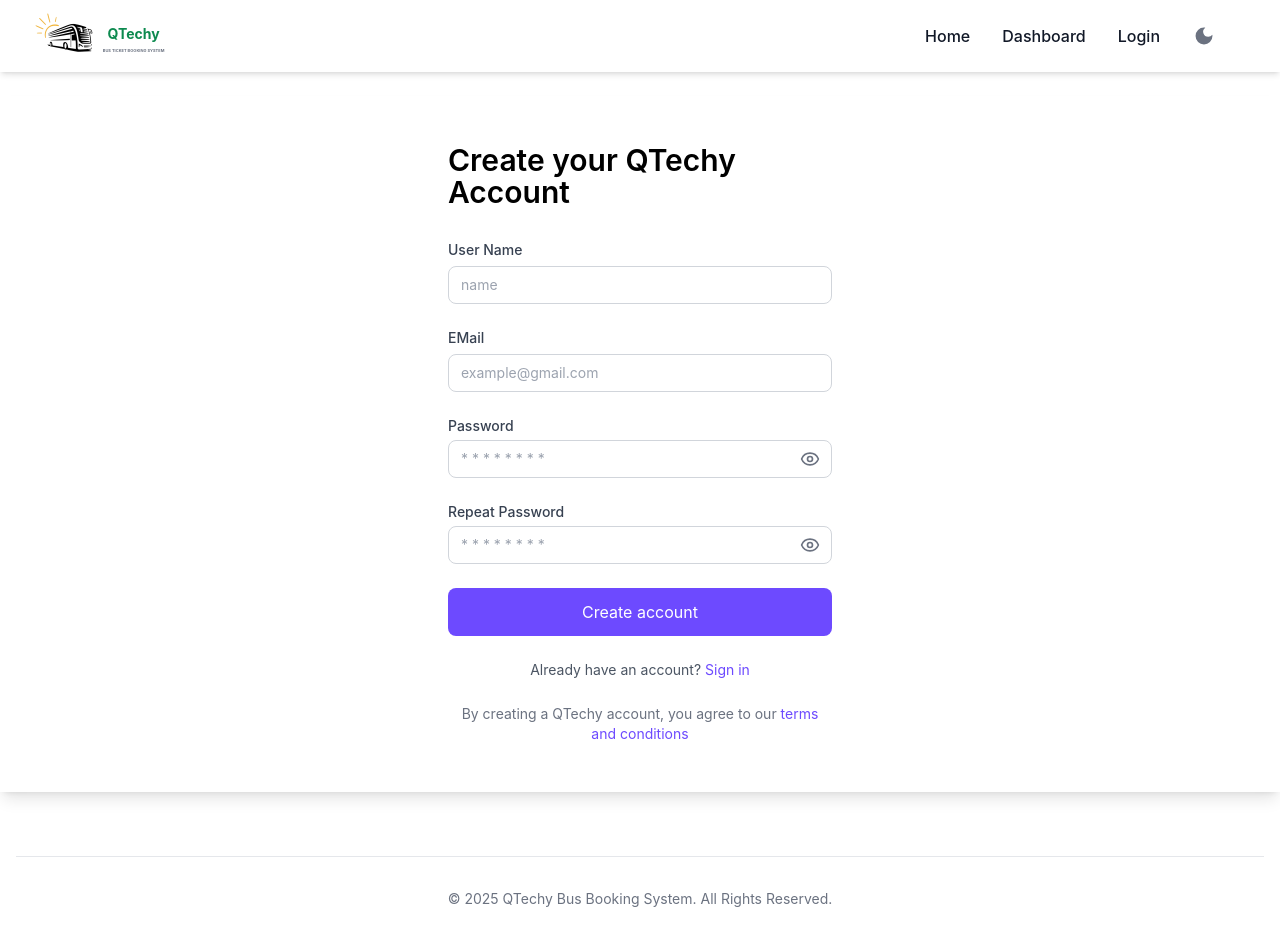
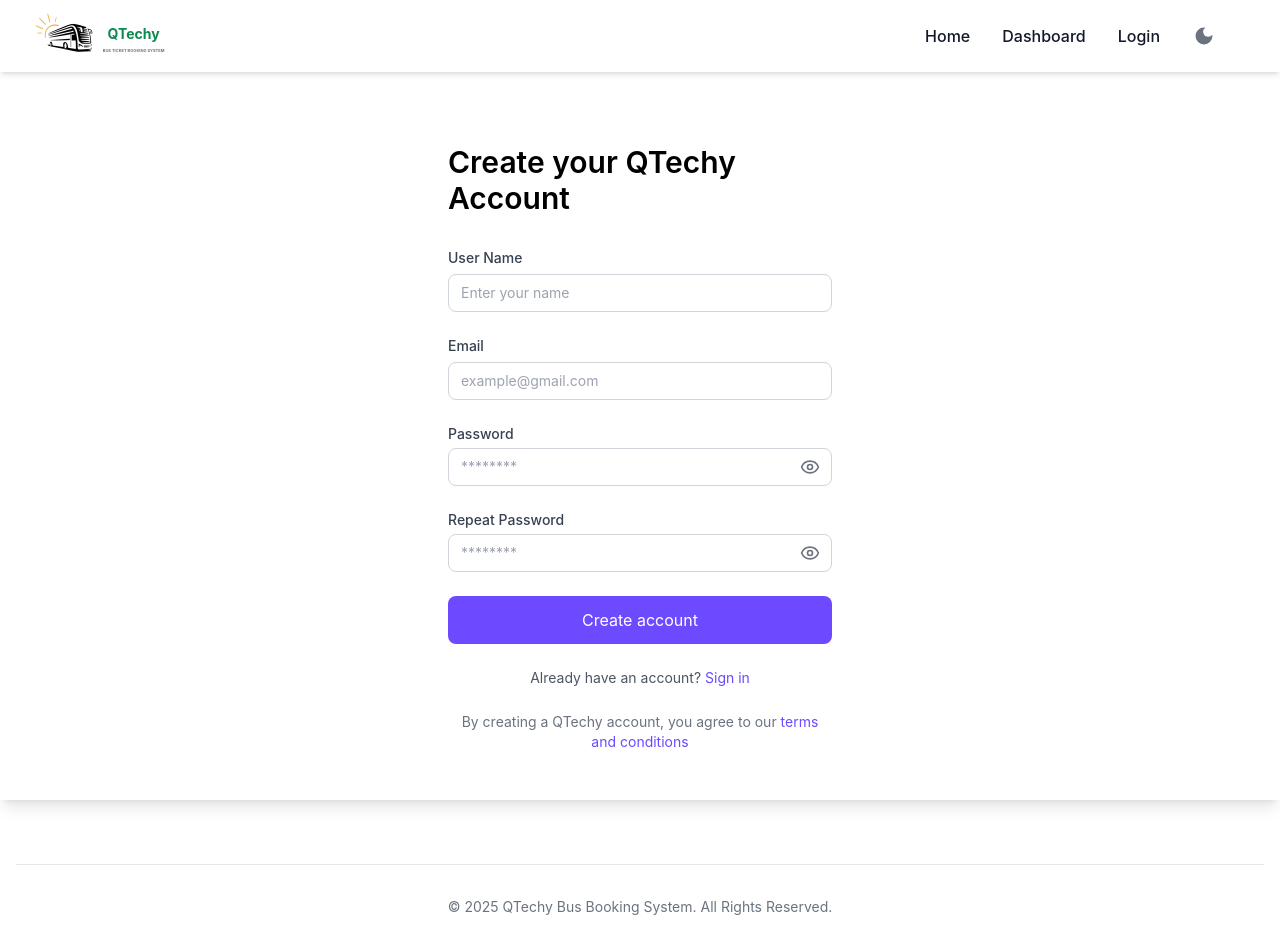
Before and after one commit to VinKrishanth/bus-ticket-booking-app, a React (Vite) app in the folder bus-booking-client/: page /bus-booking/register in a window 1280 px wide. Built offline with nearby package versions, Linux system fonts and the light colour scheme; what tailwind-clip-path would draw is missing.

Commit message:
Modified the AuthForm

```diff
--- a/bus-booking-client/package.json
+++ b/bus-booking-client/package.json
@@ -25,6 +25,7 @@
     "react-redux": "^9.2.0",
     "react-router-dom": "^7.1.1",
     "react-tilt": "^1.0.2",
+    "react-toastify": "^11.0.3",
     "react-vertical-timeline-component": "^3.5.3",
     "styled-components": "^6.1.14",
     "tailwind-clip-path": "^1.0.0"
--- a/bus-booking-client/src/components/form/AuthForm.jsx
+++ b/bus-booking-client/src/components/form/AuthForm.jsx
@@ -1,46 +1,65 @@
-import React, { useState } from 'react';
+import React, { useState, useEffect } from 'react';
 import { Link } from 'react-router-dom';
 import AuthInput from '../input/AuthInput';
 import AuthInputIcon from '../input/AuthInputIcon';
+import { useNavigate } from 'react-router-dom';
 
-function AuthForm({authMethod}) {
-    const [formData, setFormData] = useState({
-        user_name: '',
-        email: '',
-        password: '',
-        repeat_password: '',
-    });
+function AuthForm({ authMethod }) {
+    const navigate = useNavigate();
+    const [formData, setFormData] = useState(
+        authMethod === 'register'
+            ? { user_name: '', email: '', password: '', repeat_password: '' }
+            : { user_name: '', password: '' }
+    );
+
     const [showPassword, setShowPassword] = useState(false);
     const [showRepeatPassword, setShowRepeatPassword] = useState(false);
+    const [errors, setErrors] = useState({});
 
-    const [errors, setErrors] = useState({});
-    const [successMessage, setSuccessMessage] = useState('');
-    const [errorMessage, setErrorMessage] = useState('');
+
+    useEffect(() => {
+        if (authMethod === 'register') {
+            setFormData({ user_name: '', email: '', password: '', repeat_password: '' });
+        } else {
+            setFormData({ user_name: '', password: '' });
+        }
+    }, [authMethod]);
+
 
     const inputDataChange = (event) => {
         const { name, value } = event.target;
-        setFormData({
-            ...formData,
+        setFormData((prev) => ({
+            ...prev,
             [name]: value,
-        });
+        }));
     };
+
 
     const handleSubmit = async (event) => {
         event.preventDefault();
         let formErrors = {};
 
-        if (!formData.user_name) {
+        if (!formData.user_name.trim()) {
             formErrors.user_name = 'Name is required';
         }
-        if (!formData.email) {
+        if (!formData.password) {
+            formErrors.password = 'Password is required';
+        } else if (formData.password.length < 6) {
+            formErrors.password = 'Password must be at least 6 characters';
+        }
+
+        if (authMethod === 'register') {
+            if (!formData.email.trim()) {
                 formErrors.email = 'Email is required';
-        }
-        if (!formData.password) {
-            formErrors.password = 'Password  is required';
+            } else if (!/\S+@\S+\.\S+/.test(formData.email)) {
+                formErrors.email = 'Invalid email format';
             }
 
             if (!formData.repeat_password) {
-            formErrors.repeat_password = 'Conform password  is required';
+                formErrors.repeat_password = 'Confirm password is required';
+            } else if (formData.password !== formData.repeat_password) {
+                formErrors.repeat_password = 'Passwords do not match';
+            }
         }
 
         if (Object.keys(formErrors).length > 0) {
@@ -48,72 +67,85 @@ function AuthForm({authMethod}) {
             return;
         }
 
-        console.log(formData);
+        try {
+            let response;
 
-        // try {
-        //     const response = await axiosInstance.post('/api/booking', formData);
-        //     setSuccessMessage(response.data.message);
-        //     setErrorMessage('');
-        //     setFormData({
-        //         user_name: '',
-        //         mobile_number: '',
-        //         nic_number: '',
-        //         email: '',
-        //     });
-        //     setErrors({});
-        // } catch (err) {
-        //     setErrorMessage('Error submitting form');
-        //     setSuccessMessage('');
-        // }
+            if (authMethod === 'register') {
+                response = await fetch('http://localhost:5000/api/register', {
+                    method: 'POST',
+                    headers: { 'Content-Type': 'application/json' },
+                    body: JSON.stringify(formData),
+                });
+            } else {
+                response = await fetch('http://localhost:5000/api/login', {
+                    method: 'POST',
+                    headers: { 'Content-Type': 'application/json' },
+                    body: JSON.stringify({ user_name: formData.user_name, password: formData.password }),
+                });
+            }
+
+            const data = await response.json();
+
+            if (response.ok) {
+                if (authMethod === 'register') {
+                    alert('Registration successful! Redirecting to login...');
+                    navigate('/bus-booking/login');
+                } else {
+                    alert('Login successful!');
+                    navigate('/bus-booking/dashboard'); // Redirect to user dashboard after login
+                }
+            } else {
+                setErrors({ apiError: data.message || 'Something went wrong!' });
+            }
+        } catch (error) {
+            setErrors({ apiError: 'Server error. Please try again later.' });
+        }
     };
-
 
     return (
         <main className="flex-1 flex items-center justify-center p-4 shadow-lg">
-        <div className="rounded-2xl  p-8 w-full max-w-md">
-            {
-                authMethod === 'register' ? (
-                    <h1 className={`text-3xl font-semibold mb-8 sm:text-left text-center tracking-normal leading-8`}>
+            <div className="rounded-2xl p-8 w-full max-w-md">
+                {authMethod === 'register' ? (
+                    <h1 className="text-3xl font-semibold mb-8 sm:text-left text-center">
                         Create your QTechy Account
                     </h1>
-                ) : <div className='flex justify-start items-start flex-col'>
+                ) : (
+                    <div className="flex justify-start items-start flex-col">
                         <h1 className="text-3xl font-bold mb-2">Sign in</h1>
                         <p className="text-gray-600 mb-6">Enter your QTechy Account details.</p>
                     </div>
-            }
-            <form
-                className="space-y-6"
-                onSubmit={handleSubmit}
-            >
+                )}
+
+                <form className="space-y-6" onSubmit={handleSubmit}>
                     <AuthInput
-                    id={`user_name`}
-                    name={`user_name`}
-                    label="user Name"
-                    placeholder={'name'}
+                        id="user_name"
+                        name="user_name"
+                        label="User Name"
+                        placeholder="Enter your name"
                         value={formData.user_name}
                         onChange={inputDataChange}
                         error={errors.user_name}
                         key={1}
                     />
-                {
-                     authMethod === 'register' && <AuthInput
-                     id={`email`}
-                     name={`email`}
-                     label="eMail"
-                     placeholder={'example@gmail.com'}
+
+                    {authMethod === 'register' && (
+                        <AuthInput
+                            id="email"
+                            name="email"
+                            label="Email"
+                            placeholder="example@gmail.com"
                             value={formData.email}
                             onChange={inputDataChange}
                             error={errors.email}
                             key={2}
                         />
-                }
-
+                    )}
 
                     <AuthInputIcon
-                    id={`password`}
-                    name={`password`}
+                        id="password"
+                        name="password"
                         label="Password"
-                    placeholder={'* * * * * * * *'}
+                        placeholder="********"
                         value={formData.password}
                         onChange={inputDataChange}
                         error={errors.password}
@@ -121,12 +153,13 @@ function AuthForm({authMethod}) {
                         showPassword={showPassword}
                         setShowPassword={setShowPassword}
                     />
-                {
-                    authMethod === 'register' ? <AuthInputIcon
-                        id={`repeat_password`}
-                        name={`repeat_password`}
-                        label="Repeat password"
-                        placeholder={'* * * * * * * *'}
+
+                    {authMethod === 'register' ? (
+                        <AuthInputIcon
+                            id="repeat_password"
+                            name="repeat_password"
+                            label="Repeat Password"
+                            placeholder="********"
                             value={formData.repeat_password}
                             onChange={inputDataChange}
                             error={errors.repeat_password}
@@ -134,7 +167,7 @@ function AuthForm({authMethod}) {
                             showPassword={showRepeatPassword}
                             setShowPassword={setShowRepeatPassword}
                         />
-                    :
+                    ) : (
                         <div className="flex items-center">
                             <input
                                 type="checkbox"
@@ -146,48 +179,54 @@ function AuthForm({authMethod}) {
                                     Keep me signed in
                                 </label>
                                 <p className="text-xs text-gray-500">
-                            Recommended on trusted devices. <a href="#" className="text-[#6d4aff] hover:underline">Why?</a>
+                                    Recommended on trusted devices.{' '}
+                                    <a href="#" className="text-[#6d4aff] hover:underline">
+                                        Why?
+                                    </a>
                                 </p>
                             </div>
                         </div>
-                }
+                    )}
 
                     <button
-                    type={`submit`}
-                    className={`w-full bg-[#6d4aff] text-white py-3 rounded-lg hover:bg-[#5b3df5] transition-colors`}
+                        type="submit"
+                        className="w-full bg-[#6d4aff] text-white py-3 rounded-lg hover:bg-[#5b3df5] transition-colors"
                     >
-                    {
-                        authMethod === 'register' ? 'Create account' : 'Sign in'
-                    }
+                        {authMethod === 'register' ? 'Create account' : 'Sign in'}
                     </button>
                 </form>
 
-
-            {
-                 authMethod === 'register' ? (
+                {authMethod === 'register' ? (
                     <>
                         <div className="mt-6 text-center">
                             <p className="text-sm text-gray-600">
-                        Already have an account? <Link to="/bus-booking/login" className="text-[#6d4aff] hover:underline">Sign in</Link>
+                                Already have an account?{' '}
+                                <Link to="/bus-booking/login" className="text-[#6d4aff] hover:underline">
+                                    Sign in
+                                </Link>
                             </p>
                         </div>
 
                         <div className="mt-6 text-center text-sm text-gray-500">
                             By creating a QTechy account, you agree to our{' '}
-                        <a href="#" className="text-[#6d4aff] hover:underline">terms and conditions</a>
+                            <a href="#" className="text-[#6d4aff] hover:underline">
+                                terms and conditions
+                            </a>
                         </div>
                     </>
-                 ): (
+                ) : (
                     <div className="mt-6 text-center">
                         <p className="text-sm text-gray-600">
-                            New to QTechy? <Link to="/bus-booking/register" className="text-[#6d4aff] hover:underline">Create account</Link>
+                            New to QTechy?{' '}
+                            <Link to="/bus-booking/register" className="text-[#6d4aff] hover:underline">
+                                Create account
+                            </Link>
                         </p>
                     </div>
-                 )
-            }
+                )}
             </div>
         </main>
-  )
+    );
 }
 
-export default AuthForm
+export default AuthForm;
```
Also changed, not shown: 1 other file (tests, documents, lock files or other folders). Lines whose indentation alone changed are shown as unchanged.
